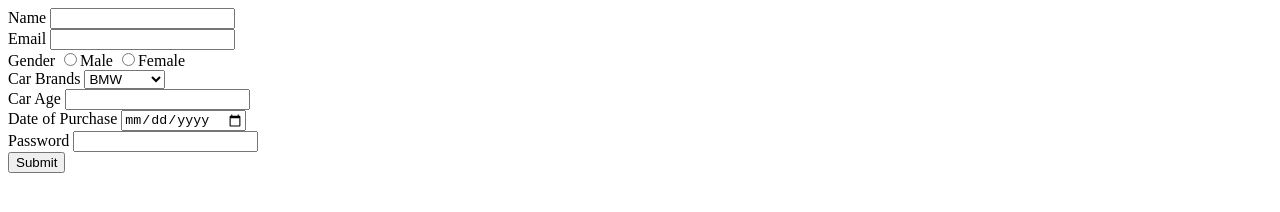
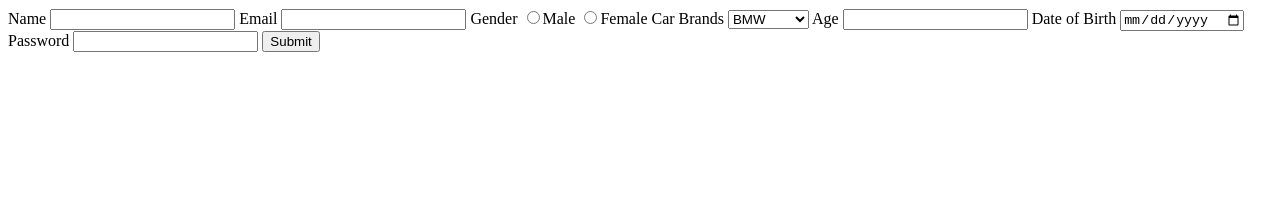
Before and after one commit to acciojob/car-insurance-form-narayanshettigar, a website: page main.html in a window 1280 px wide. Drawn offline with Linux system fonts and the light colour scheme.

Commit message:
created a submission

```diff
--- a/main.html
+++ b/main.html
@@ -8,37 +8,35 @@
 
 <body>
 	<!-- the entire body must be written by student -->
-	<form action="/action_page.php" method="POST">
+	<form method="POST">
   <label for="name">Name</label>
   <input type="text" id="name" name="name" required>
-  <br>
+
   <label for="email">Email</label>
   <input type="email" id="email" name="email" required>
-  <br>
+
   <label for="gender">Gender</label>
-  <input type="radio" name="gender" value="male" id="male">Male
-  <input type="radio" name="gender" value="female" id="female">Female
-  <br>
+  <input type="radio" name="gender" value="male" id="male" required>Male
+  <input type="radio" name="gender" value="female" id="female" required>Female
+
   <label for="cars">Car Brands</label>
   <select id="cars" name="cars">
     <option value="bmw">BMW</option>
     <option value="audi">Audi</option>
     <option value="mercedez">Mercedez</option>
   </select>
-  <br>
-  <label for="carage">Car Age</label>
-  <input type="number" id="carage" name="carage">
-  <br>
-  <label for="dop">Date of Purchase</label>
-  <input type="date" id="dop" name="dop">
-  <br>
+
+  <label for="age">Age</label>
+  <input type="number" id="age" name="age" required>
+
+  <label for="dob">Date of Birth</label>
+  <input type="date" id="dob" name="dob" required>
+
   <label for="password">Password</label>
   <input type="password" id="password" name="password" required>
-  <br>
+
   <button type="submit">Submit</button>
 </form>
-
-
 
 
     <script type="text/javascript" src="./script.js">
```
